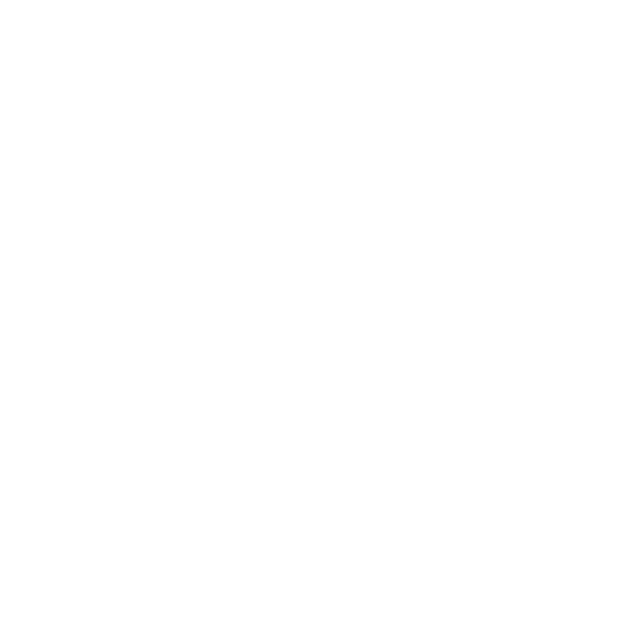
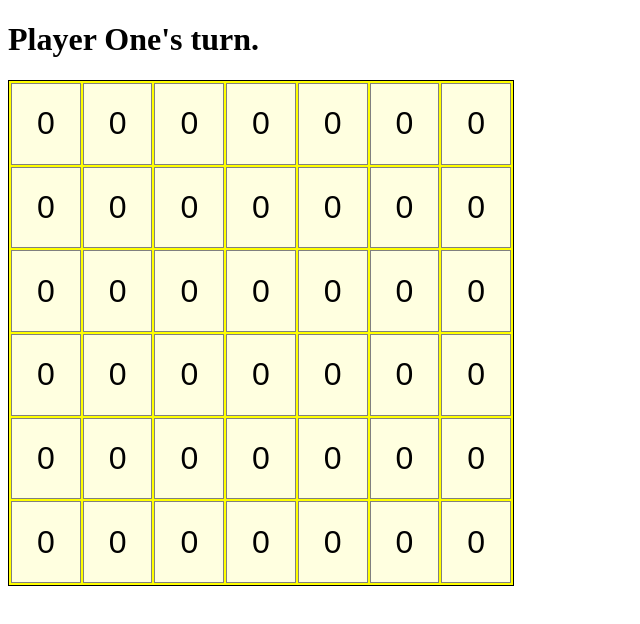
Before and after one commit to pinkchick8763/odinproject, a website built with Parcel: page ConnectFour/index.html in a window 1280 px wide. Shown: the whole page, without its empty margins (0-640 px from the left). Built offline with nearby package versions, Linux system fonts and the light colour scheme.

Commit message:
update connect four

```diff
--- a/ConnectFour/connectFour.css
+++ b/ConnectFour/connectFour.css
@@ -1,3 +1,22 @@
-body {
-    font-family: sans-serif;
+.board {
+    display: grid;
+    height: 500px;
+    width: 500px;
+    grid-template-columns: repeat(7, 1fr);
+    grid-template-rows: repeat(6, 1fr);
+    border: 1px solid black;
+    gap: 2px;
+    padding: 2px;
+    background: yellow;
 }
+
+.cell {
+    display: flex;
+    justify-content: center;
+    align-items: center;
+    text-align: center;
+    font-size: 2rem;
+    border: 1px solid gray;
+    background: lightyellow;
+    cursor: pointer;
+}
--- a/ConnectFour/connectFour.js
+++ b/ConnectFour/connectFour.js
@@ -120,7 +120,58 @@
     // Initialize
     printNewRound();
 
-    return {getActivePlayer, playRound};
+    return {getActivePlayer, playRound, getBoard: board.getBoard};
 }
 
-const game = GameController();
+// test
+// const game = GameController();
+
+// update the screnn when player click the board
+function ScreenController() {
+    const game = GameController();
+    const playerTurnDiv = document.querySelector('.turn');
+    const boardDiv = document.querySelector('.board');
+
+    const updateScreen = function() {
+        // clean the board
+        boardDiv.textContent = '';
+
+        const board = game.getBoard();
+        const activePlayer = game.getActivePlayer();
+
+        playerTurnDiv.textContent = `${activePlayer.name}'s turn.`;
+
+        board.forEach(function(row) {
+            // 第12行建立了 board[i].push(Cell());
+            row.forEach(function(cell, index) {
+                // 單元格是按鈕，而不是div元素。為什麼？在大多數情況下，任何可點擊的內容都應該是按鈕或連結。這樣，有行動不便的用戶仍然可以透過鍵盤上的Tab鍵和選擇鍵輕鬆使用我們的網站。
+                const cellButton = document.createElement('button');
+                cellButton.classList.add('cell');
+
+                // 賦予button data-column 自訂屬性，用於視覺沒有的額外訊息
+                // dataset 賦予後顯示為 data-xxx 的形式
+                // tips dataset.indexNumber 到html會以這種格式呈現 : data-index-number
+                // 為每個board row 的column 賦予0 ~ 6 的index
+                cellButton.dataset.column = index;
+                // 第12行建立了 board[i].push(Cell()); 這裡的cell 就是Cell()，所以可以呼叫Cell()裡的getValue方法
+                cellButton.textContent = cell.getValue();
+                boardDiv.appendChild(cellButton);
+            });
+        });
+    };
+
+    function clickHandlerBoard(e) {
+        const selectedColumn = e.target.dataset.column;
+
+        // 如果點擊的不是button 或者 沒有data-column屬性，則不執行任何操作
+        if (!selectedColumn) return;
+
+        game.playRound(selectedColumn);
+        updateScreen();
+    }
+    boardDiv.addEventListener('click', clickHandlerBoard);
+
+    updateScreen();
+}
+
+ScreenController();
--- a/ConnectFour/index.html
+++ b/ConnectFour/index.html
@@ -8,7 +8,10 @@
 </head>
 <body>
 
-
+    <div class="container">
+        <h1 class="turn"></h1>
+        <div class="board"></div>
+    </div>
 
     <script src="connectFour.js"></script>
 
```
Also changed, not shown: README.md, 1 other file.
